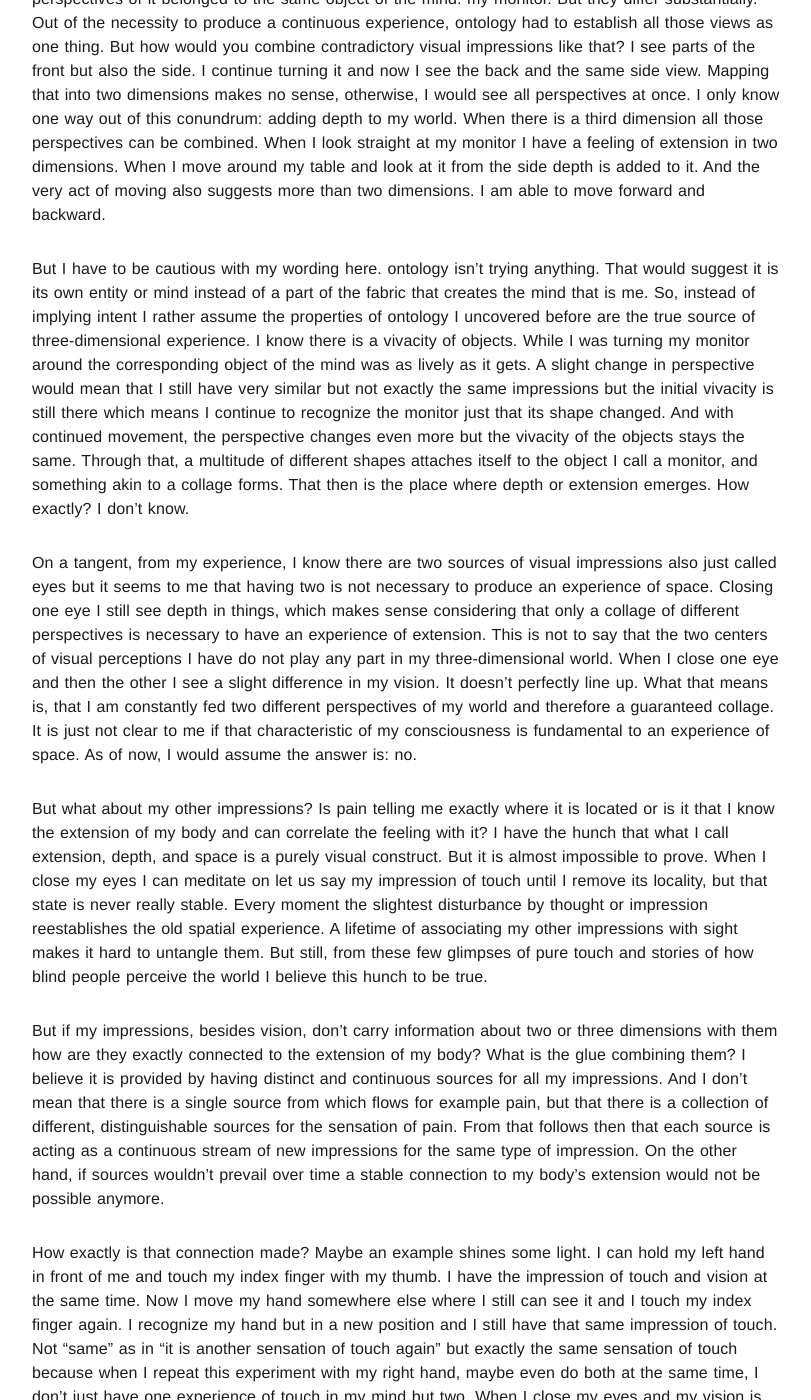
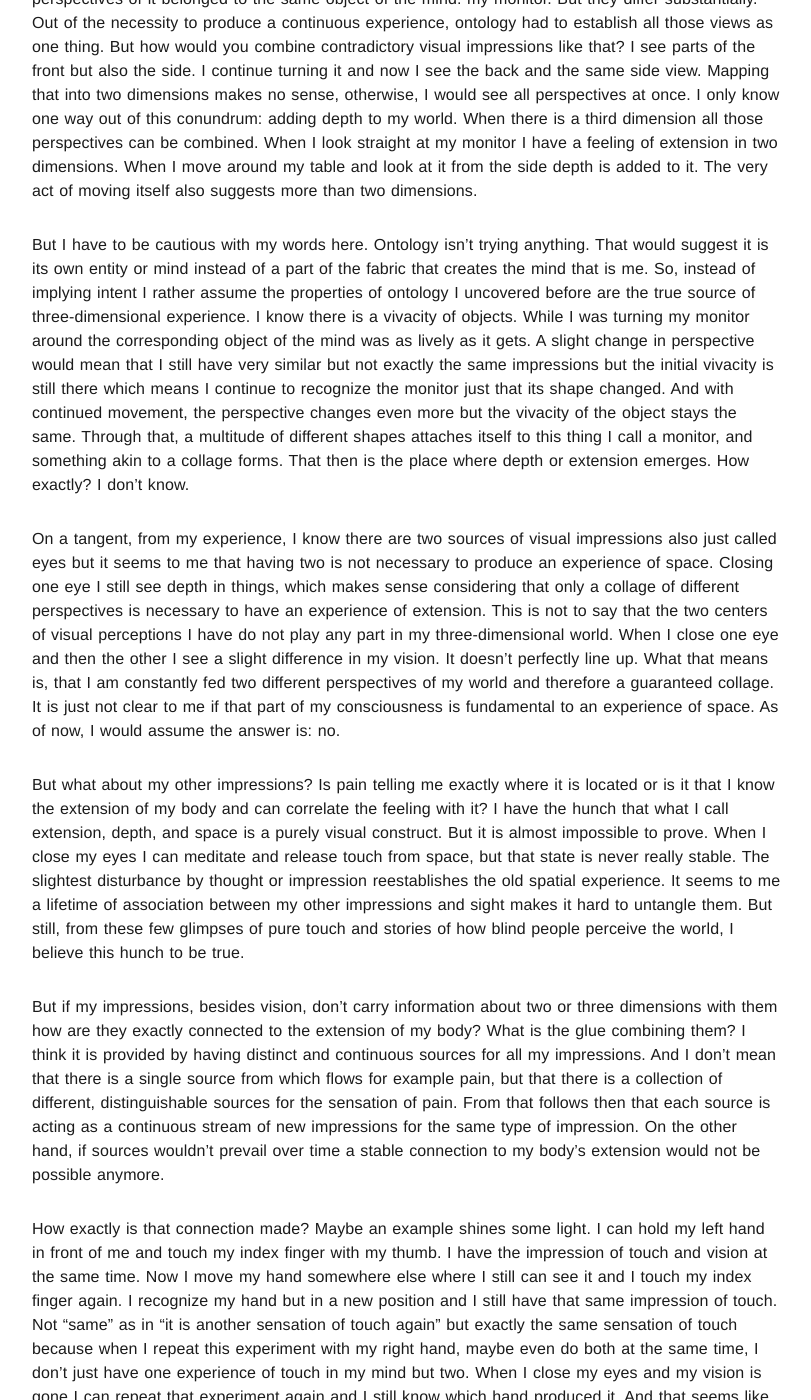
Before and after one commit to pheymann/paulheymann-website, a Jekyll site: the page built from _posts/reality-truth-and-the-good-life/2022-10-09-experienced-space-and-embodied-extension.md, in a window 1280 px wide and 1400 px high, scrolled down 632 px. Shown: the whole window, without its empty margins (233-1044 px from the left). Built offline with Jekyll 4.4.1, drawn with Linux system fonts in a browser that asks for light colours; some of the changed text lies outside the part shown.

Commit message:
blog:reality: update space

```diff
--- a/_posts/reality-truth-and-the-good-life/2022-10-09-experienced-space-and-embodied-extension.md
+++ b/_posts/reality-truth-and-the-good-life/2022-10-09-experienced-space-and-embodied-extension.md
@@ -14,17 +14,17 @@
 
 I could just assume that there is already an experience of three dimensions that enters my consciousness and be done with it. But I find that of little satisfaction, mostly because it is so easy to trick my perception. Something can be perfectly flat and I still believe it has depth (A1). On the other hand, it seems to me that the experience of two dimensions is the boundary I cannot cross. At least, I never heard of someone experiencing a single dimension, nor did I have that experience myself. What all this means is, that I have to assume an a priori two-dimensional coordinate system within my visual impressions.
 
-But how do extension and space emerge from that? I believe these properties are a byproduct of ontology trying to create a consistent world for me. My usual experience is that of a continuous flow. Reality is not changing all of a sudden into some unexpected state. Objects don’t just appear in or leave my mind without preparation. For example, when I unpacked my monitor months ago I turned it around to put it on its stance and figure out how to connect it to my notebook. All those different perspectives of it belonged to the same object of the mind: my monitor. But they differ substantially. Out of the necessity to produce a continuous experience, ontology had to establish all those views as one thing. But how would you combine contradictory visual impressions like that? I see parts of the front but also the side. I continue turning it and now I see the back and the same side view. Mapping that into two dimensions makes no sense, otherwise, I would see all perspectives at once. I only know one way out of this conundrum: adding depth to my world. When there is a third dimension all those perspectives can be combined. When I look straight at my monitor I have a feeling of extension in two dimensions. When I move around my table and look at it from the side depth is added to it. And the very act of moving also suggests more than two dimensions. I am able to move forward and backward.
+But how do extension and space emerge from that? I believe these properties are a byproduct of ontology trying to create a consistent world for me. My usual experience is that of a continuous flow. Reality is not changing all of a sudden into some unexpected state. Objects don’t just appear in or leave my mind without preparation. For example, when I unpacked my monitor months ago I turned it around to put it on its stance and figure out how to connect it to my notebook. All those different perspectives of it belonged to the same object of the mind: my monitor. But they differ substantially. Out of the necessity to produce a continuous experience, ontology had to establish all those views as one thing. But how would you combine contradictory visual impressions like that? I see parts of the front but also the side. I continue turning it and now I see the back and the same side view. Mapping that into two dimensions makes no sense, otherwise, I would see all perspectives at once. I only know one way out of this conundrum: adding depth to my world. When there is a third dimension all those perspectives can be combined. When I look straight at my monitor I have a feeling of extension in two dimensions. When I move around my table and look at it from the side depth is added to it. The very act of moving itself also suggests more than two dimensions.
 
-But I have to be cautious with my wording here. ontology isn’t trying anything. That would suggest it is its own entity or mind instead of a part of the fabric that creates the mind that is me. So, instead of implying intent I rather assume the properties of ontology I uncovered before are the true source of three-dimensional experience. I know there is a vivacity of objects. While I was turning my monitor around the corresponding object of the mind was as lively as it gets. A slight change in perspective would mean that I still have very similar but not exactly the same impressions but the initial vivacity is still there which means I continue to recognize the monitor just that its shape changed. And with continued movement, the perspective changes even more but the vivacity of the objects stays the same. Through that, a multitude of different shapes attaches itself to the object I call a monitor, and something akin to a collage forms. That then is the place where depth or extension emerges. How exactly? I don’t know.
+But I have to be cautious with my words here. Ontology isn’t trying anything. That would suggest it is its own entity or mind instead of a part of the fabric that creates the mind that is me. So, instead of implying intent I rather assume the properties of ontology I uncovered before are the true source of three-dimensional experience. I know there is a vivacity of objects. While I was turning my monitor around the corresponding object of the mind was as lively as it gets. A slight change in perspective would mean that I still have very similar but not exactly the same impressions but the initial vivacity is still there which means I continue to recognize the monitor just that its shape changed. And with continued movement, the perspective changes even more but the vivacity of the object stays the same. Through that, a multitude of different shapes attaches itself to this thing I call a monitor, and something akin to a collage forms. That then is the place where depth or extension emerges. How exactly? I don’t know.
 
-On a tangent, from my experience, I know there are two sources of visual impressions also just called eyes but it seems to me that having two is not necessary to produce an experience of space. Closing one eye I still see depth in things, which makes sense considering that only a collage of different perspectives is necessary to have an experience of extension. This is not to say that the two centers of visual perceptions I have do not play any part in my three-dimensional world. When I close one eye and then the other I see a slight difference in my vision. It doesn’t perfectly line up. What that means is, that I am constantly fed two different perspectives of my world and therefore a guaranteed collage. It is just not clear to me if that characteristic of my consciousness is fundamental to an experience of space. As of now, I would assume the answer is: no.
+On a tangent, from my experience, I know there are two sources of visual impressions also just called eyes but it seems to me that having two is not necessary to produce an experience of space. Closing one eye I still see depth in things, which makes sense considering that only a collage of different perspectives is necessary to have an experience of extension. This is not to say that the two centers of visual perceptions I have do not play any part in my three-dimensional world. When I close one eye and then the other I see a slight difference in my vision. It doesn’t perfectly line up. What that means is, that I am constantly fed two different perspectives of my world and therefore a guaranteed collage. It is just not clear to me if that part of my consciousness is fundamental to an experience of space. As of now, I would assume the answer is: no.
 
-But what about my other impressions? Is pain telling me exactly where it is located or is it that I know the extension of my body and can correlate the feeling with it? I have the hunch that what I call extension, depth, and space is a purely visual construct. But it is almost impossible to prove. When I close my eyes I can meditate on let us say my impression of touch until I remove its locality, but that state is never really stable. Every moment the slightest disturbance by thought or impression reestablishes the old spatial experience. A lifetime of associating my other impressions with sight makes it hard to untangle them. But still, from these few glimpses of pure touch and stories of how blind people perceive the world I believe this hunch to be true.
+But what about my other impressions? Is pain telling me exactly where it is located or is it that I know the extension of my body and can correlate the feeling with it? I have the hunch that what I call extension, depth, and space is a purely visual construct. But it is almost impossible to prove. When I close my eyes I can meditate and release touch from space, but that state is never really stable. The slightest disturbance by thought or impression reestablishes the old spatial experience. It seems to me a lifetime of association between my other impressions and sight makes it hard to untangle them. But still, from these few glimpses of pure touch and stories of how blind people perceive the world, I believe this hunch to be true.
 
-But if my impressions, besides vision, don’t carry information about two or three dimensions with them how are they exactly connected to the extension of my body? What is the glue combining them? I believe it is provided by having distinct and continuous sources for all my impressions. And I don’t mean that there is a single source from which flows for example pain, but that there is a collection of different, distinguishable sources for the sensation of pain. From that follows then that each source is acting as a continuous stream of new impressions for the same type of impression. On the other hand, if sources wouldn’t prevail over time a stable connection to my body’s extension would not be possible anymore.
+But if my impressions, besides vision, don’t carry information about two or three dimensions with them how are they exactly connected to the extension of my body? What is the glue combining them? I think it is provided by having distinct and continuous sources for all my impressions. And I don’t mean that there is a single source from which flows for example pain, but that there is a collection of different, distinguishable sources for the sensation of pain. From that follows then that each source is acting as a continuous stream of new impressions for the same type of impression. On the other hand, if sources wouldn’t prevail over time a stable connection to my body’s extension would not be possible anymore.
 
-How exactly is that connection made? Maybe an example shines some light. I can hold my left hand in front of me and touch my index finger with my thumb. I have the impression of touch and vision at the same time. Now I move my hand somewhere else where I still can see it and I touch my index finger again. I recognize my hand but in a new position and I still have that same impression of touch. Not “same” as in “it is another sensation of touch again” but exactly the same sensation of touch because when I repeat this experiment with my right hand, maybe even do both at the same time, I don’t just have one experience of touch in my mind but two. When I close my eyes and my vision is gone I can repeat that experiment again and I still know which hand produced it. And that seems like something akin to proof to me that those streams are distinguishable and continuous. What is even better is, that because of these unique relationships my other impressions can activate specific objects of the mind representing any part of my body even in absence of vision. That is also why I can know in which hand an object was placed even though my eyes were closed. Over the many years of my existence, all those streams permanently attached themselves to each bodily object and it shows that no inherent topological structure is needed in my other impressions but all can derive from vision.
+How exactly is that connection made? Maybe an example shines some light. I can hold my left hand in front of me and touch my index finger with my thumb. I have the impression of touch and vision at the same time. Now I move my hand somewhere else where I still can see it and I touch my index finger again. I recognize my hand but in a new position and I still have that same impression of touch. Not “same” as in “it is another sensation of touch again” but exactly the same sensation of touch because when I repeat this experiment with my right hand, maybe even do both at the same time, I don’t just have one experience of touch in my mind but two. When I close my eyes and my vision is gone I can repeat that experiment again and I still know which hand produced it. And that seems like something akin to proof to me that those streams are distinguishable and continuous. What is even better is, that because of these unique relationships, my other impressions can activate specific objects of the mind representing any part of my body even in absence of vision. That is also why I can know in which hand an object was placed even though my eyes were closed. Over those many years of my existence, all those streams permanently attached themselves to each bodily object and it shows that no inherent topological structure is needed in my other impressions but all can derive from vision.
 
 This is a good point in time, I believe, to emphasize again that my body is something external to me. It is just another source of impressions that streams into ontology and gets recognized as an object. I don’t know if there truly is a body. I just have a world of experiences that creates that experience. What separates my body from all those other external things is the constancy of its vivacity. I cannot put it aside like my phone. Every waking moment is filled with the experience of being embodied. It is always alive and because of that, it is the perspective through which I experience.
 
```
Also changed, not shown: other parts of _posts/reality-truth-and-the-good-life/2022-10-09-experienced-space-and-embodied-extension.md (+1 -1 lines).
